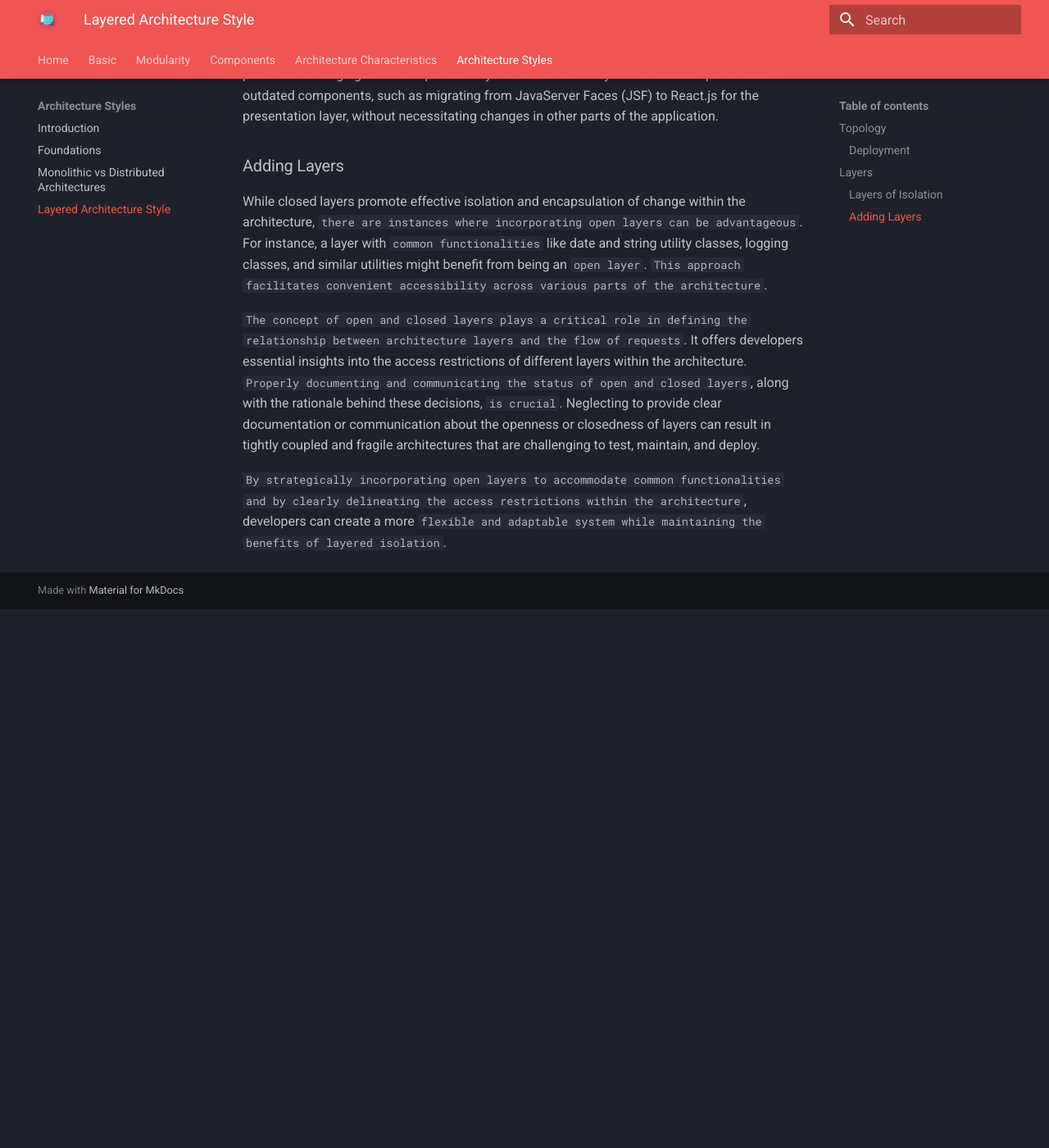
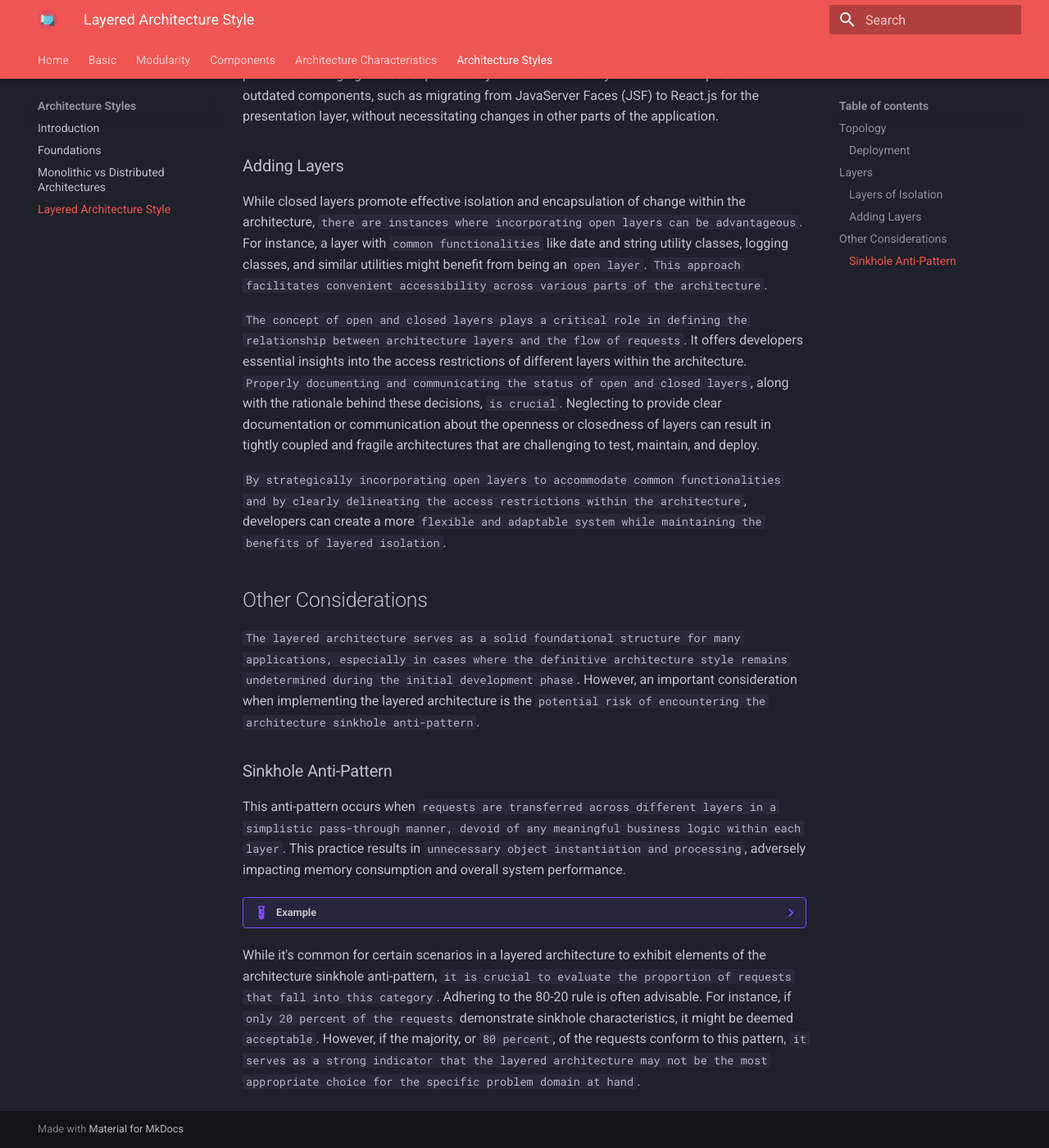
Before and after one commit to RomeroGabriel/mastering-software-architecture, an MkDocs documentation site: the page built from documentation/arch_styles/layered_arch.md, in a window 1280 px wide and 1400 px high, scrolled down 3136 px. Shown: the whole window at 82% size. Built offline with MkDocs 1.6.1 and Material for MkDocs 9.7.7, drawn with Linux system fonts in a browser that asks for light colours; before the commit the page ends 3879 px from its top, so only the background shows below that.

Commit message:
add Other Considerations

```diff
--- a/documentation/arch_styles/layered_arch.md
+++ b/documentation/arch_styles/layered_arch.md
@@ -67,3 +67,16 @@ While closed layers promote effective isolation and encapsulation of change with
 `The concept of open and closed layers plays a critical role in defining the relationship between architecture layers and the flow of requests`. It offers developers essential insights into the access restrictions of different layers within the architecture. `Properly documenting and communicating the status of open and closed layers`, along with the rationale behind these decisions, `is crucial`. Neglecting to provide clear documentation or communication about the openness or closedness of layers can result in tightly coupled and fragile architectures that are challenging to test, maintain, and deploy.
 
 `By strategically incorporating open layers to accommodate common functionalities and by clearly delineating the access restrictions within the architecture`, developers can create a more `flexible and adaptable system while maintaining the benefits of layered isolation`.
+
+## Other Considerations
+
+`The layered architecture serves as a solid foundational structure for many applications, especially in cases where the definitive architecture style remains undetermined during the initial development phase`. However, an important consideration when implementing the layered architecture is the `potential risk of encountering the architecture sinkhole anti-pattern`.
+
+### Sinkhole Anti-Pattern
+
+This anti-pattern occurs when `requests are transferred across different layers in a simplistic pass-through manner, devoid of any meaningful business logic within each layer`. This practice results in `unnecessary object instantiation and processing`, adversely impacting memory consumption and overall system performance.
+
+??? example
+    Presentation layer responds to a user request to fetch basic customer data, the request is successively passed through the business layer, the rules layer, the persistence layer, and eventually to the database layer `without any data manipulation, aggregation, or rule application taking place`.
+
+While it's common for certain scenarios in a layered architecture to exhibit elements of the architecture sinkhole anti-pattern, `it is crucial to evaluate the proportion of requests that fall into this category`. Adhering to the 80-20 rule is often advisable. For instance, if `only 20 percent of the requests` demonstrate sinkhole characteristics, it might be deemed `acceptable`. However, if the majority, or `80 percent`, of the requests conform to this pattern, `it serves as a strong indicator that the layered architecture may not be the most appropriate choice for the specific problem domain at hand`.
```
